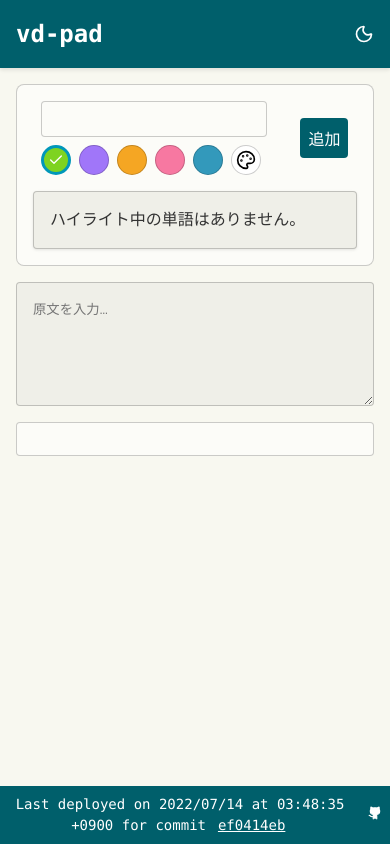
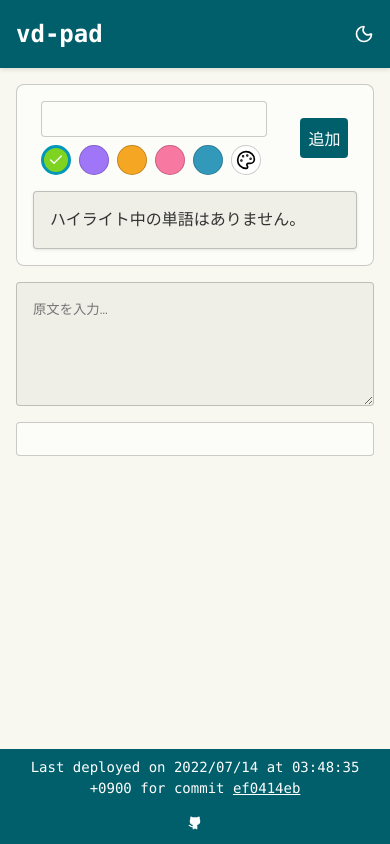
Before and after one commit to dot-ma801/vd-pad, a Vue app: page / in a window 390 px wide. Built offline with nearby package versions, Linux system fonts and the light colour scheme.

Commit message:
[update] footerのレスポンシブ対応

```diff
--- a/src/components/Footer.vue
+++ b/src/components/Footer.vue
@@ -45,4 +45,14 @@ footer {
   text-align: center;
   padding: var(--spacing-base);
 }
+
+@media (max-width: 768px) {
+  .footer-content {
+    flex-direction: column;
+    text-align: center;
+  }
+  .commit-link {
+    margin: 0.5em 0;
+  }
+}
 </style>
```
